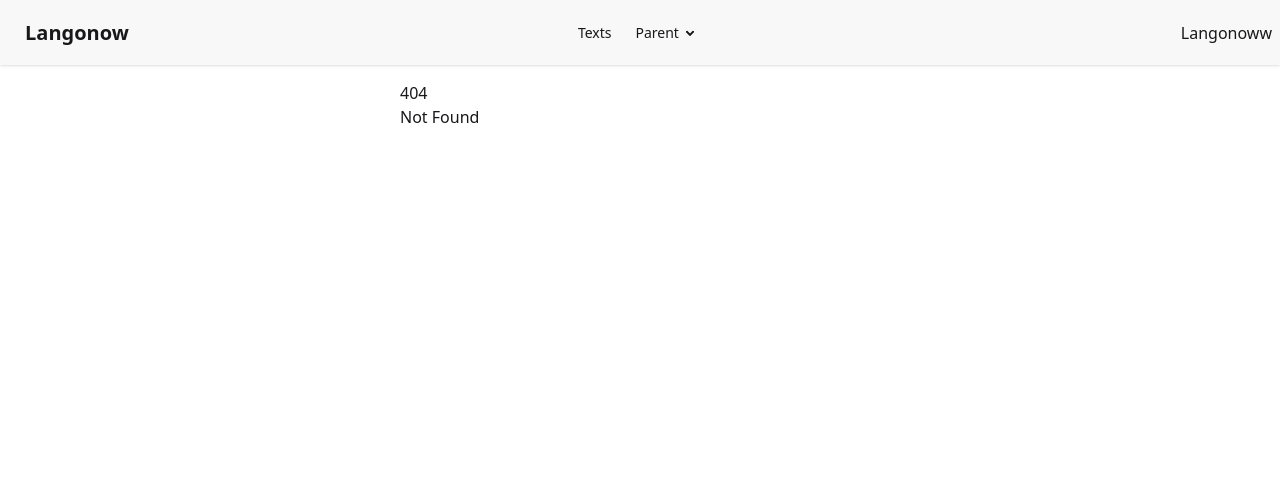
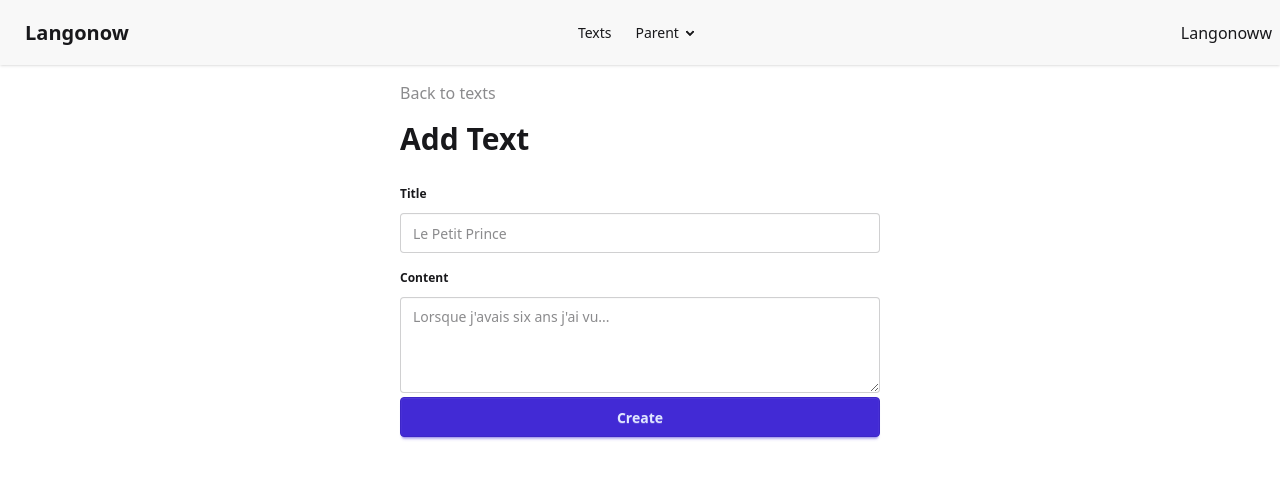
Before and after one commit to charliewhu/langonoww, a SvelteKit app: page /texts/add in a window 1280 px wide. Before the commit this address had no page. Shown: the top 478 px of the page. Built offline with nearby package versions, Linux system fonts and the light colour scheme.

Commit message:
add pages

```diff
--- /dev/null
+++ b/src/routes/texts/+page.svelte
@@ -0,0 +1,24 @@
+<script lang="ts">
+	import TinybaseUOW from '$lib/services/uow'
+	import * as services from '$lib/services'
+
+	const uow = new TinybaseUOW()
+	let texts = services.getAllTexts(uow)
+</script>
+
+<a href="/texts/add" class="link">Add Text</a>
+
+{#if !texts}
+	<p class="text-center text-base-content/50">
+		No texts yet. <a href="/texts/add" class="link">Add your first text</a>
+		.
+	</p>
+{:else}
+	<ul class="list">
+		{#each texts as row}
+			<li class="list-row">
+				<a href={`/texts/${row.id}`} class="link link-hover">{row.title}</a>
+			</li>
+		{/each}
+	</ul>
+{/if}
--- /dev/null
+++ b/src/routes/texts/add/+page.svelte
@@ -0,0 +1,44 @@
+<script lang="ts">
+	import TinybaseUOW from '$lib/services/uow'
+	import * as services from '$lib/services'
+
+	let title = $state('')
+	let content = $state('')
+
+	async function addText(event: Event) {
+		event.preventDefault()
+		const uow = new TinybaseUOW()
+		services.createText(uow, { title, content })
+	}
+</script>
+
+<div class="mb-4">
+	<a href="/texts" class="link text-base-content/50 link-hover">Back to texts</a>
+</div>
+
+<div>
+	<h1 class="mb-4 text-3xl font-bold">Add Text</h1>
+
+	<form onsubmit={addText}>
+		<fieldset class="fieldset">
+			<label class="fieldset-legend" for="title">Title</label>
+			<input
+				type="text"
+				class="input w-full"
+				id="title"
+				placeholder="Le Petit Prince"
+				bind:value={title}
+			/>
+		</fieldset>
+		<fieldset class="fieldset">
+			<label class="fieldset-legend" for="content">Content</label>
+			<textarea
+				class="textarea h-24 w-full"
+				id="content"
+				placeholder="Lorsque j'avais six ans j'ai vu..."
+				bind:value={content}
+			></textarea>
+		</fieldset>
+		<button type="submit" class="btn btn-block btn-primary">Create</button>
+	</form>
+</div>
```
